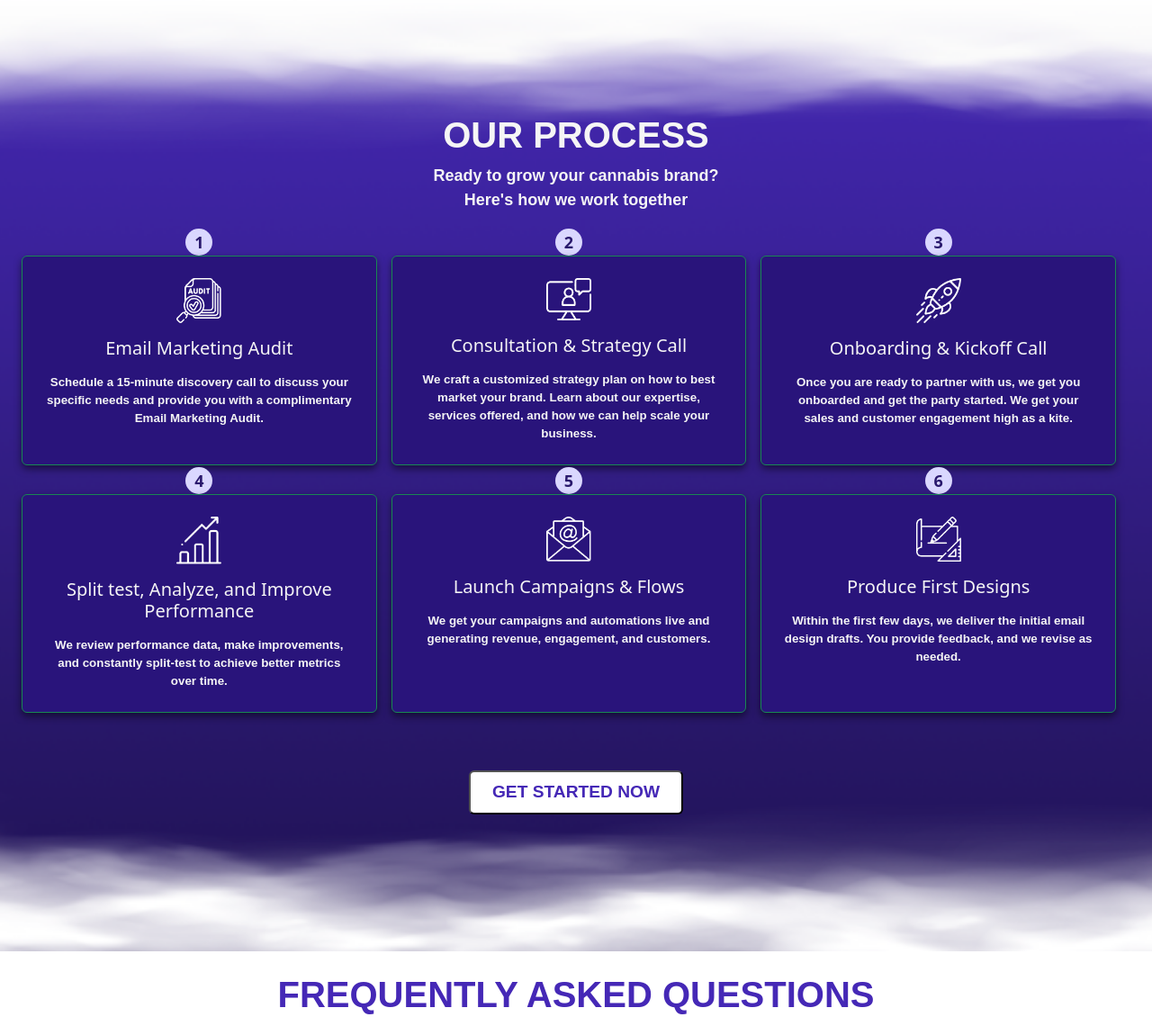
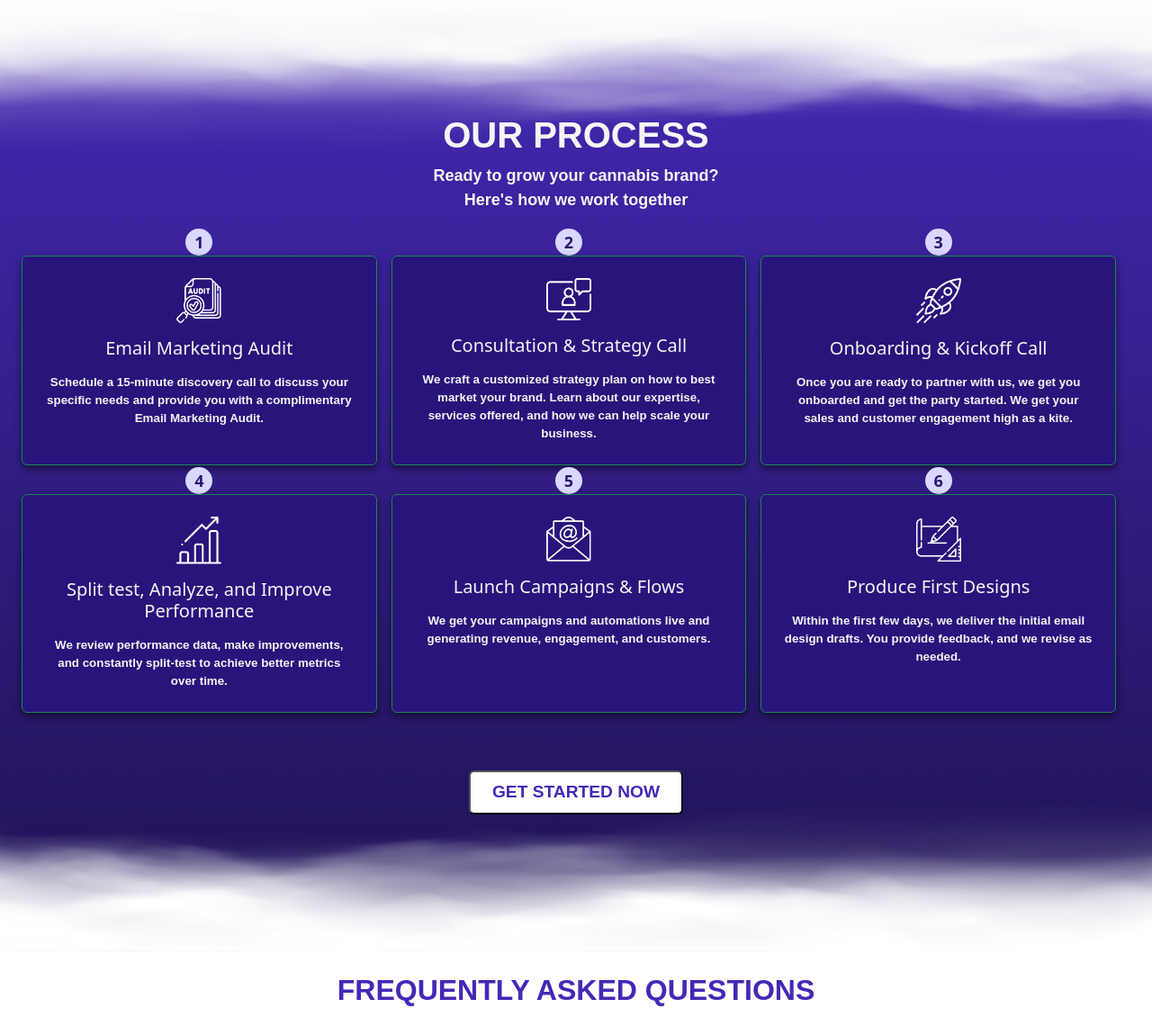
Before and after one commit to dinesdayrit/braveEggTest, a plain HTML site: page index.html in a window 1280 px wide. Shown: the part 3226-4366 px from the top of the page at 90% size. Drawn offline with nearby package versions, Linux system fonts and the light colour scheme; a script that the page names is missing; a web font is replaced by a local one.

Commit message:
style: update bg on our process section

```diff
--- a/css/style.css
+++ b/css/style.css
@@ -211,7 +211,12 @@
 }
 
 .process-section {
-  background-image: url("../images/processBG2.png");
+  background-image: linear-gradient(
+      to bottom,
+      rgba(247, 247, 248, 0) 90%,
+      rgba(255, 255, 255, 0.999) 100%
+    ),
+    url("../images/processBG2.png");
   background-size: cover;
   background-position: center;
   background-repeat: no-repeat;
@@ -256,10 +261,12 @@
 }
 
 .faq-section {
-  max-width: 1000px;
   margin: auto;
 }
 
+.accordion {
+  max-width: 1000px;
+}
 .accordion-item {
   border: none !important;
 }
--- a/html/faq.html
+++ b/html/faq.html
@@ -2,9 +2,9 @@
   class="faq-section d-flex flex-column justify-content-center align-items-center p-4"
 >
   <div class="container">
-    <h1 class="text-center mb-4">FREQUENTLY ASKED QUESTIONS</h1>
+    <h1 class="text-center mb-4 fs-2">FREQUENTLY ASKED QUESTIONS</h1>
 
-    <div class="accordion" id="faqAccordion">
+    <div class="accordion mx-auto" id="faqAccordion">
       <div class="accordion-item mb-3">
         <h2 class="accordion-header" id="headingOne">
           <button
```
